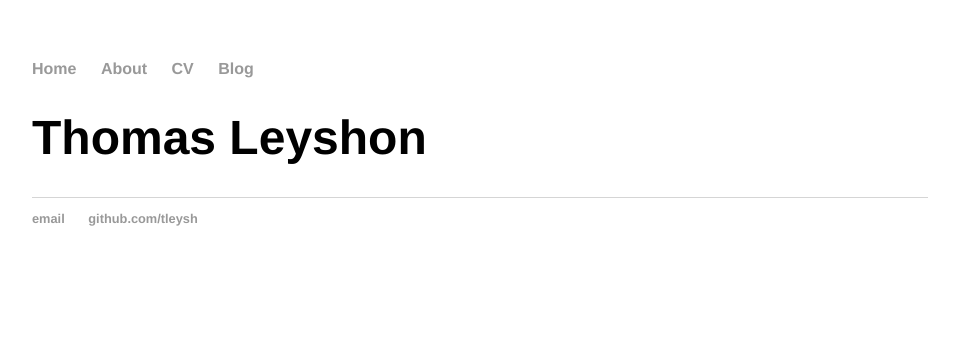
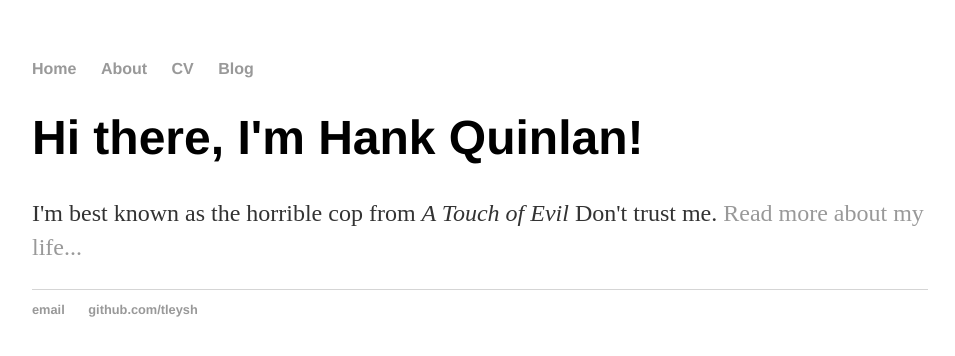
Before and after one commit to tleysh/tleysh.github.io, a Jekyll site: the page built from index.html, in a window 1280 px wide. Shown: the top 356 px of the page, without its empty margins (160-1115 px from the left). Built offline with Jekyll 4.4.1, drawn with Linux system fonts in a browser that asks for light colours.

Commit message:
Update index.html

```diff
--- a/index.html
+++ b/index.html
@@ -1,29 +1,8 @@
-<!DOCTYPE html>
-<html>
-	<head>
-		<title>Thomas Leyshon</title>
-		<!-- link to main stylesheet -->
-		<link rel="stylesheet" type="text/css" href="/css/main.css">
-	</head>
-	<body>
-		<nav>
-    		<ul>
-        		<li><a href="/">Home</a></li>
-	        	<li><a href="/about">About</a></li>
-        		<li><a href="/cv">CV</a></li>
-        		<li><a href="/blog">Blog</a></li>
-    		</ul>
-		</nav>
-		<div class="container">
-    		<div class="blurb">
-        		<h1>Thomas Leyshon</h1>
-    		</div><!-- /.blurb -->
-		</div><!-- /.container -->
-		<footer>
-    		<ul>
-        		<li><a href="mailto:tom.leyshon1@gmail.com">email</a></li>
-        		<li><a href="https://github.com/tleysh">github.com/tleysh</a></li>
-			</ul>
-		</footer>
-	</body>
-</html>
+---
+layout: default
+title: Hank Quinlan, Horrible Cop
+---
+<div class="blurb">
+	<h1>Hi there, I'm Hank Quinlan!</h1>
+	<p>I'm best known as the horrible cop from <em>A Touch of Evil</em> Don't trust me. <a href="/about">Read more about my life...</a></p>
+</div><!-- /.blurb -->
```
